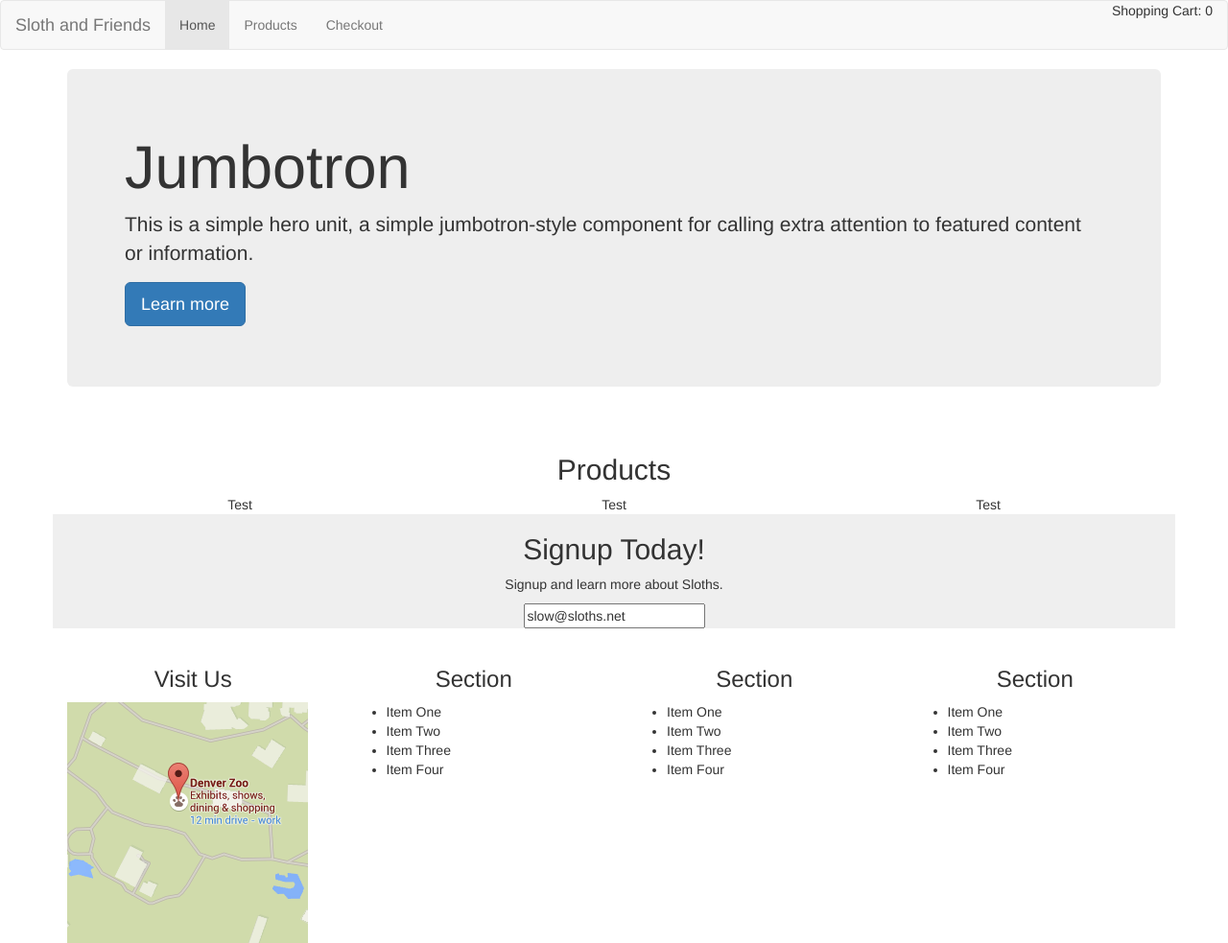
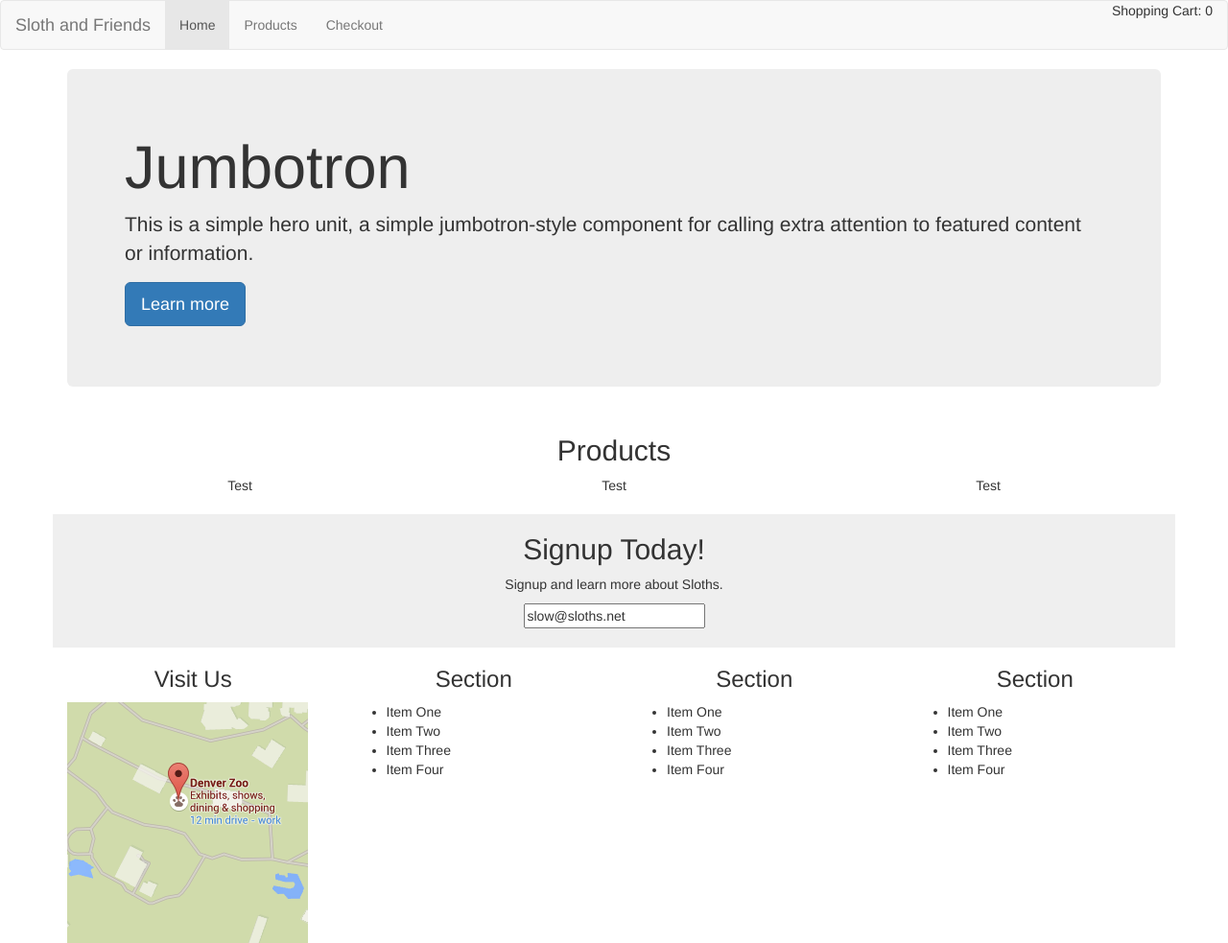
Before and after one commit to katdiese/the_greatest_group_project_ever, a website: page index.html in a window 1280 px wide. Shown: the whole page at 96% size. Drawn offline with nearby package versions, Linux system fonts and the light colour scheme.

Commit message:
Added a non-breaking space to the signup form to pad the bottom

```diff
--- a/index.html
+++ b/index.html
@@ -8,6 +8,7 @@
   <meta name="viewport" content="width=device-width, initial-scale=1, maximum-scale=1">
 </head>
 <body>
+
   <nav class="navbar navbar-default">
     <div class="container-fluid">
       <div class="navbar-header">
@@ -38,7 +39,6 @@
     <p>This is a simple hero unit, a simple jumbotron-style component for calling extra attention to featured content or information.</p>
     <p><a class="btn btn-primary btn-lg">Learn more</a></p>
   </div>
-  <div>&nbsp;</div>
   <div class="row text-center">
     <h2>Products</h2>
   </div>
@@ -46,21 +46,22 @@
     <div class="col-md-4">
       <div id="item1">Test</div>
     </div>
-    <div class="col-md-4" id="item2">
-      Test
+    <div class="col-md-4" >
+      <div id="item2">Test</div>
     </div>
-    <div class="col-md-4" id="item3">
-      Test
+    <div class="col-md-4">
+      <div id="item3">Test</div>
     </div>
   </div>
+  <div>&nbsp;</div>
   <div class="row text-center" style="background-color: #EFEFEF;">
     <form>
       <h2 class="text-center">Signup Today!</h2>
       <p>Signup and learn more about Sloths.</p>
       <input type="email" name="email-signup" value="slow@sloths.net">
+      <div>&nbsp;</div>
     </form>
   </div>
-  <div>&nbsp;</div>
   <div class="row"> <!-- footer -->
     <div class="col-md-3">
       <h3 class="text-center">Visit Us</h3>
```
Also changed, not shown: 1 other file.
